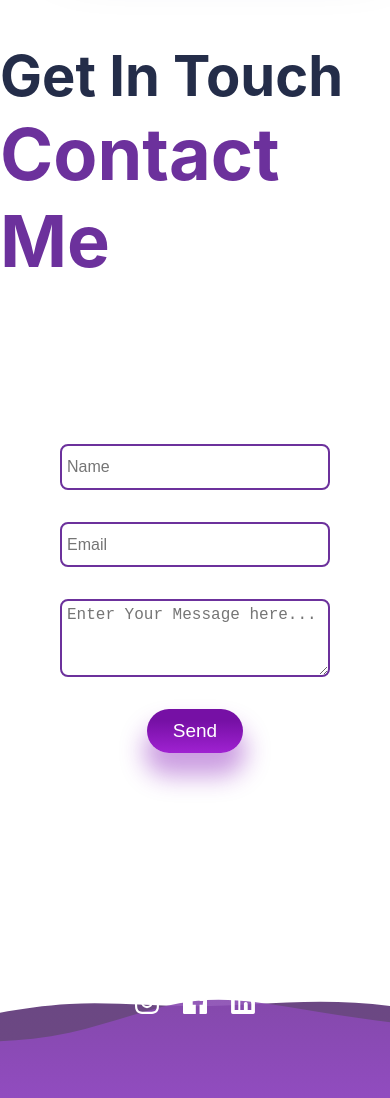
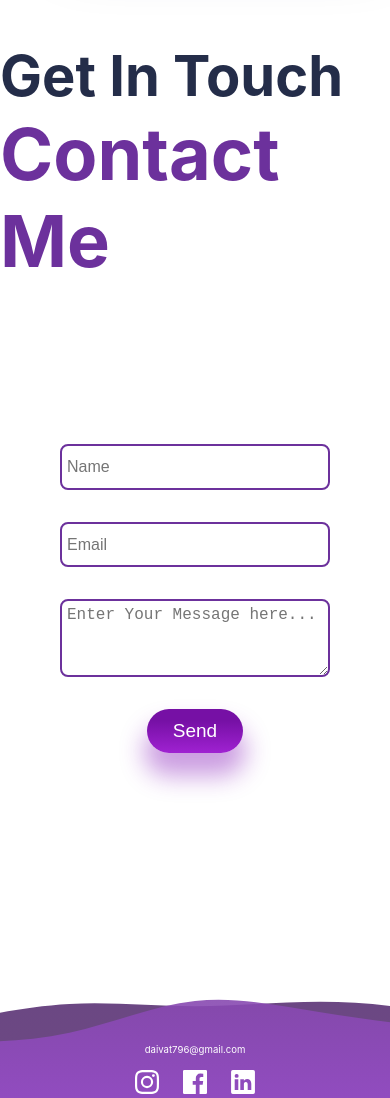
Before and after one commit to daivat9228/daivatportfolio, a React (Create React App) app: page / in a window 390 px wide. Shown: the part 5255-6353 px from the top of the page. Built offline with nearby package versions, Linux system fonts and the light colour scheme.

Commit message:
Update Footer.css

```diff
--- a/src/components/Footer.css
+++ b/src/components/Footer.css
@@ -26,6 +26,6 @@
     .f-content{
       transform: scale(.6);
       gap: 20px;
-      bottom: 4.5rem;
+      bottom: -0.5rem;
     }
   }
```
